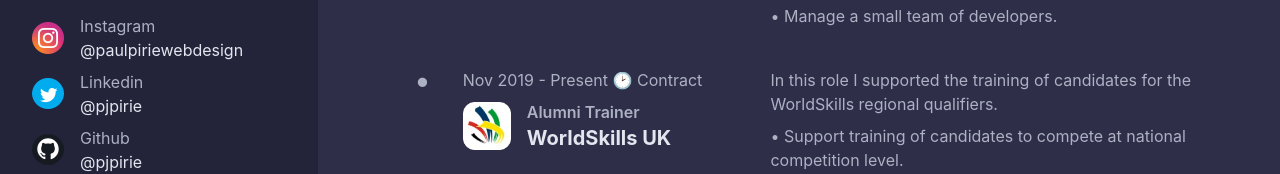
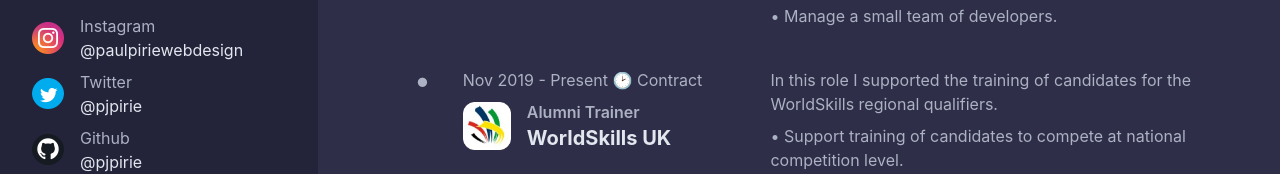
Before and after one commit to pjpirie/WebCV, a React (Vite) app: page / in a window 1280 px wide. Shown: the part 584-758 px from the top of the page. Built offline with nearby package versions, Linux system fonts and the light colour scheme.

Commit message:
corrected label of twitter info

```diff
--- a/src/App.tsx
+++ b/src/App.tsx
@@ -86,7 +86,7 @@ const Home = () => {
 								<BioElement
 									icon={TwitterIcon}
 									iconAlt="Twitter Icon"
-									keyName="Linkedin"
+									keyName="Twitter"
 									value="@pjpirie"
 									url="https://twitter.com/pjpirie"
 								/>
```
